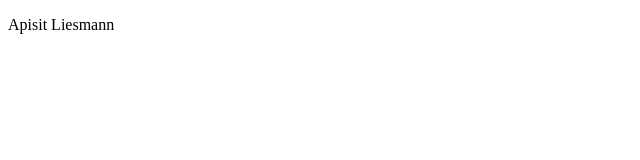
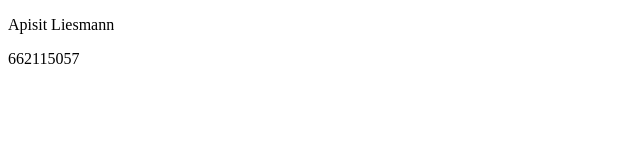
Before and after one commit to ApiLies/lab3.4, a plain HTML site: page profile.html in a window 1280 px wide. Shown: the full height of the page, 0-640 px from the left. Drawn offline with Linux system fonts and the light colour scheme.

Commit message:
update profile

```diff
--- a/profile.html
+++ b/profile.html
@@ -5,5 +5,6 @@
 </head>
 <body>
     <p>Apisit Liesmann</p>
+    <p>662115057</p>
 </body>
 </html>
```
